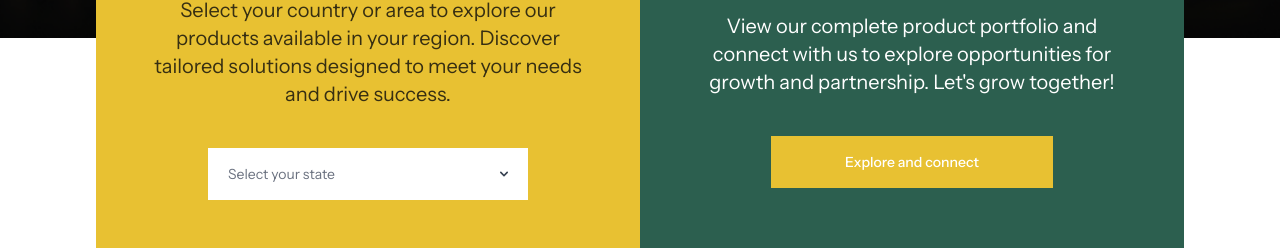
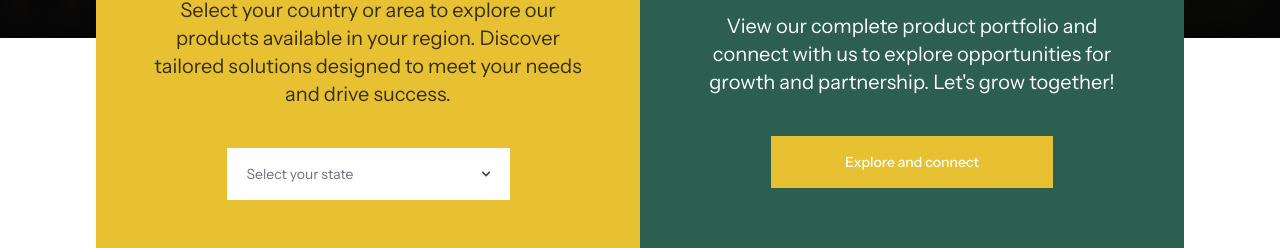
Before and after one commit to debuggerdev24/vyoma-life-science, a Next.js app: page /product in a window 1280 px wide. Shown: the part 872-1120 px from the top of the page. Built offline with nearby package versions, Linux system fonts and the light colour scheme.

Commit message:
made same width

```diff
--- a/src/components/products/ProductsDistributorSection.tsx
+++ b/src/components/products/ProductsDistributorSection.tsx
@@ -14,7 +14,7 @@ export default function ProductsDistributorSection() {
             your region. Discover tailored solutions designed to meet your needs
             and drive success.
           </p>
-          <div className="relative w-full max-w-xs mx-auto mt-auto">
+          <div className="relative w-full max-w-[283px] mx-auto mt-auto">
             <select className="w-full bg-white text-gray-500 px-5 py-4 text-sm appearance-none cursor-pointer focus:outline-none focus:ring-2 focus:ring-black">
               <option>Select your state</option>
               <option>Maharashtra</option>
```
